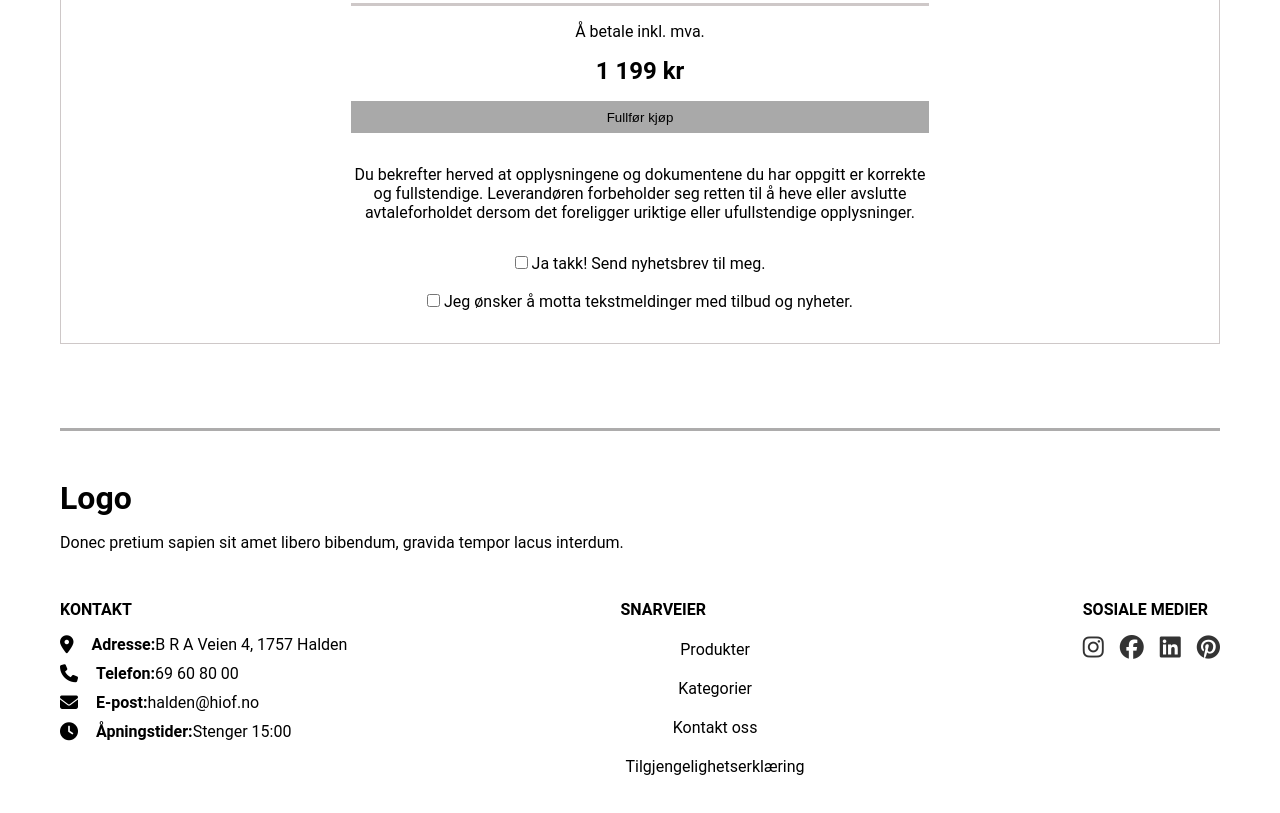
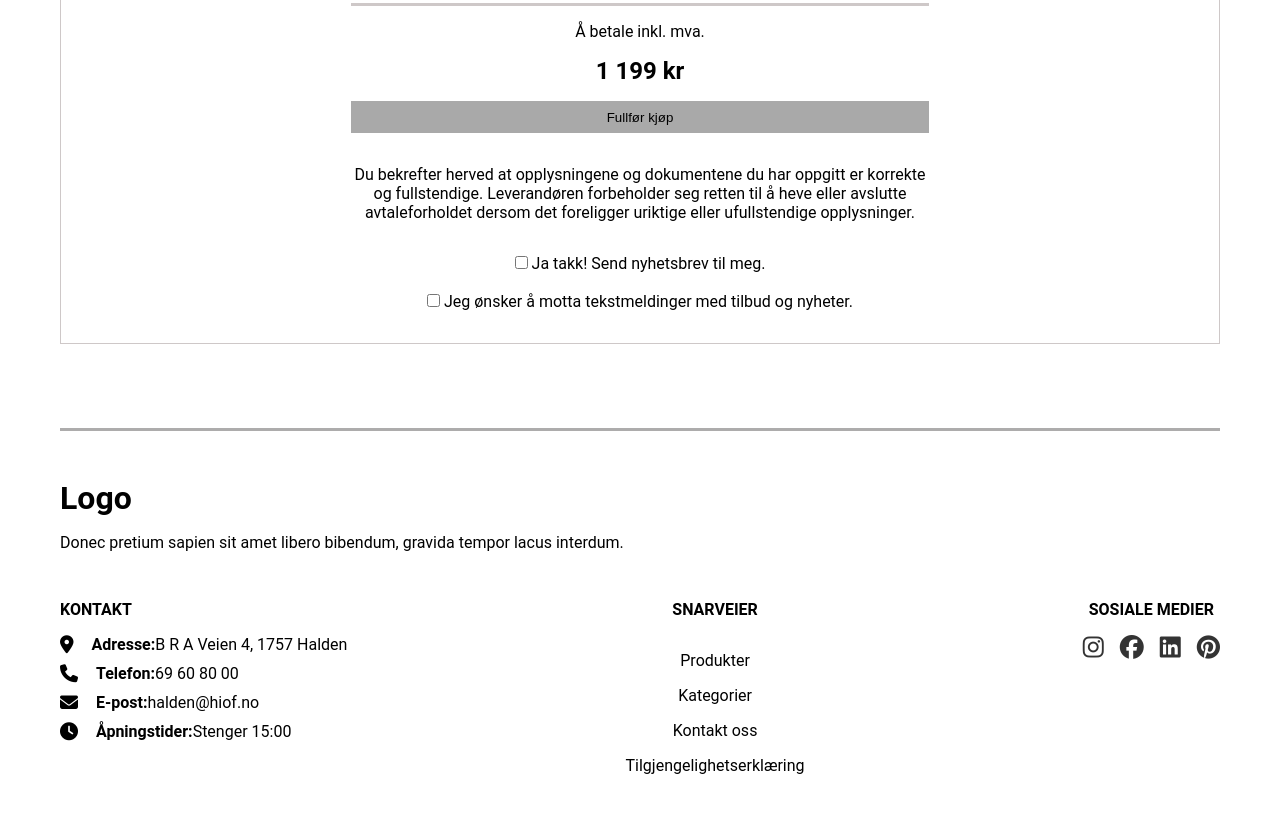
Before and after one commit to Tomma252/Webutvkling-Eksamen-2024, a plain HTML site: page Eksamen/checkout.html in a window 1280 px wide. Shown: the part 3007-3820 px from the top of the page. Drawn offline with Linux system fonts and the light colour scheme.

Commit message:
Footer
Noen små forbedringer jeg misset, siste touch nå.

```diff
--- a/Eksamen/checkout.html
+++ b/Eksamen/checkout.html
@@ -274,7 +274,7 @@
 
             <section class="footer-snarveier">
                 <article>
-                    <p class="footer-større-tekst">Snarveier</p>
+                    <p class="footer-større-tekst-snarveier">Snarveier</p>
                     <nav aria-label="Snarveier">
                         <ul>
                             <li><a href="./index.html#products-grid">Produkter</a></li>
@@ -288,7 +288,7 @@
 
             <section class="footer-socials">
                 <article>
-                        <p class="footer-større-tekst">Sosiale medier</p>
+                        <p class="footer-større-tekst-some">Sosiale medier</p>
                     <ul class="some-ikoner">
                         <li>
                             <a href="https://www.instagram.com" aria-label="Instagram" target="_blank" rel="noopener noreferrer">
--- a/Eksamen/style.css
+++ b/Eksamen/style.css
@@ -259,7 +259,6 @@ header {
     gap: 1rem;
     list-style: none;
     margin: 0 1rem;
-    max-width: 350px;
 }
 
 .product-card {
@@ -270,6 +269,7 @@ header {
     width: 100%;
     margin-bottom: 3em;
     position: relative;
+    max-width: 350px;
 }
 
 .heart-icon {
@@ -492,7 +492,9 @@ footer p, footer span {
     margin-bottom: 0.5em;
 }
 
-.footer-større-tekst {
+.footer-større-tekst,
+.footer-større-tekst-snarveier,
+.footer-større-tekst-some {
     margin-bottom: 1em;
     font-size: 1em;
     text-transform: uppercase;
@@ -1101,11 +1103,25 @@ details.collapse-materiale p {
     .footer-kontakt ul,
     .footer-snarveier ul,
     .footer-socials ul {
-        margin: 0 auto;
+        margin: 0;
         display: inline-block;
     }
 
+    .footer-snarveier ul li {
+        padding: 0;
+        margin: 1rem 0;
+    }
+
+    .footer-snarveier ul li a {
+        padding: 0;
+    }
+
     .handlekurv-liste a:hover {
+        text-decoration: underline;
+    }
+
+    .navbar .menu li a:hover,
+    footer a:hover {
         text-decoration: underline;
     }
 }
@@ -1122,11 +1138,6 @@ details.collapse-materiale p {
 
     .navbar {
         gap: 30px;
-    }
-
-    .navbar .menu li a:hover,
-    footer a:hover {
-        text-decoration: underline;
     }
 
     .logo {
```
Also changed, not shown: Eksamen/index.html (+2 -2 lines), Eksamen/product.html (+2 -2 lines).
